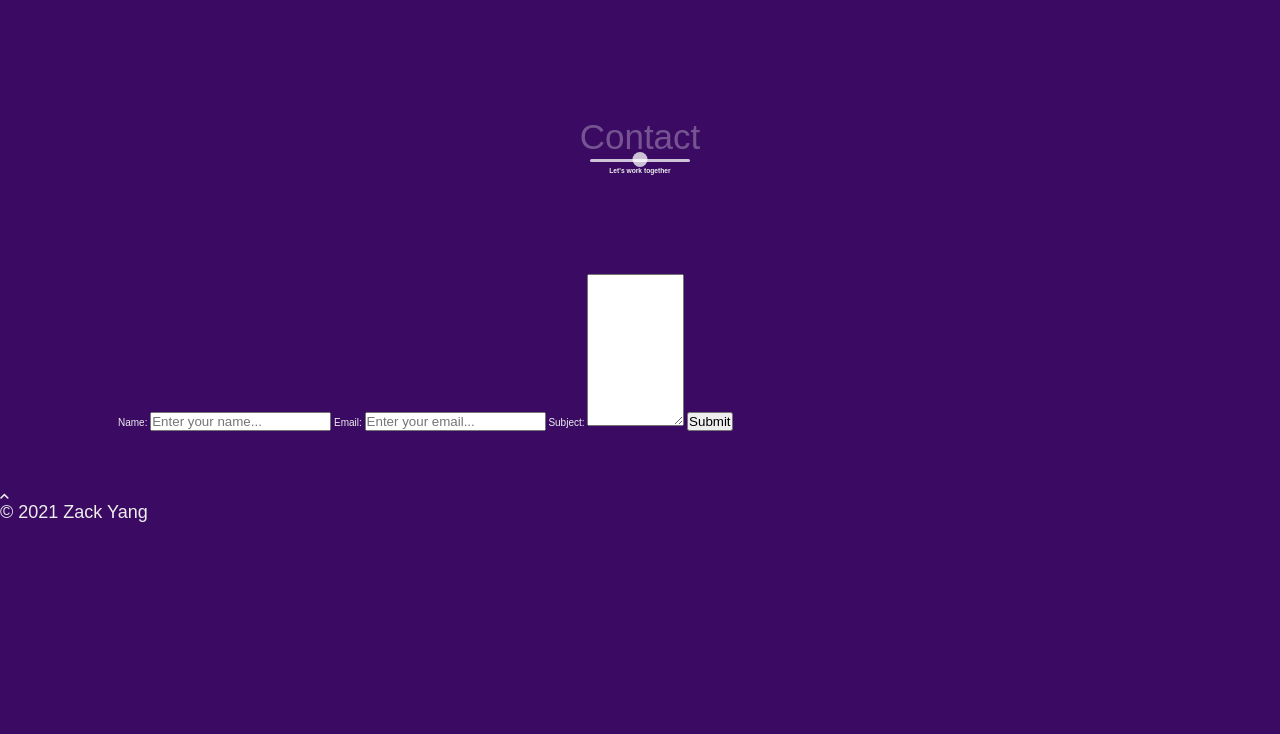
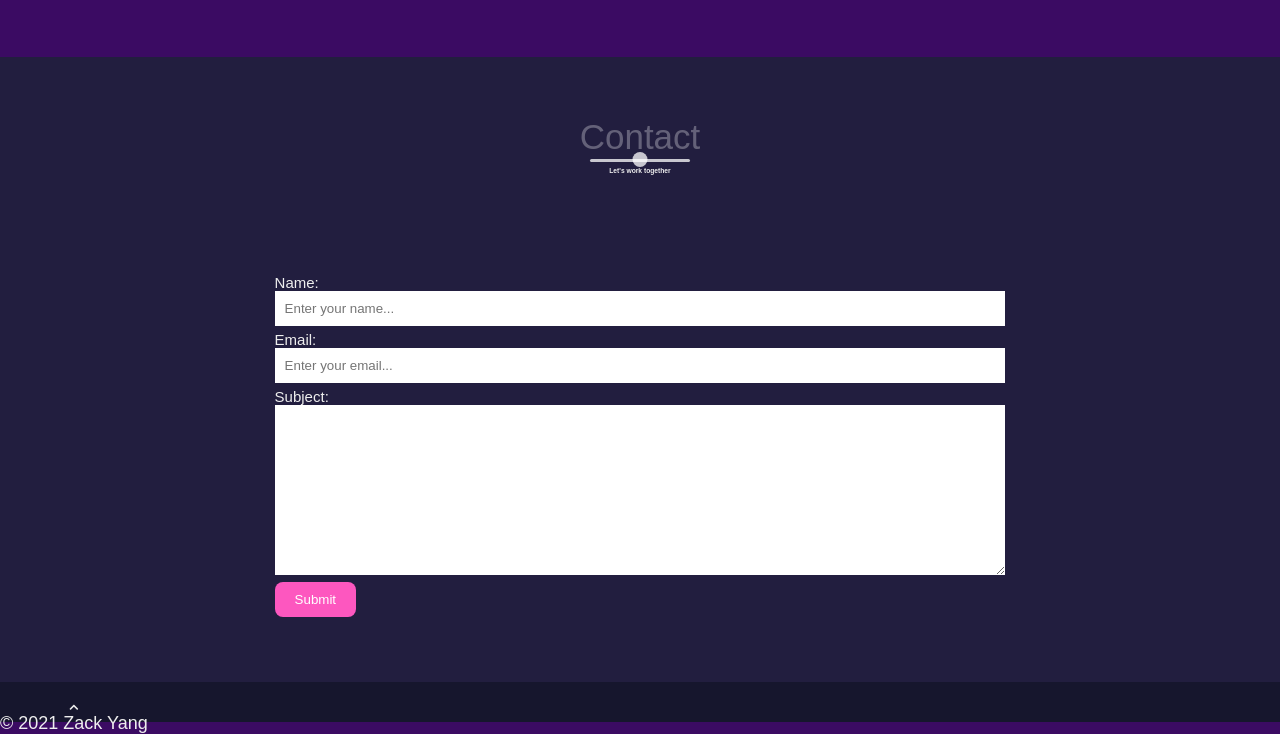
Before and after one commit to zack871024/IAT339-Portfolio, a plain HTML site: page portfolio/index.html in a window 1280 px wide. Shown: the part 3413-4147 px from the top of the page. Before the commit the page ends 3936 px from the top, so only its background shows below. Drawn offline with nearby package versions, Linux system fonts and the light colour scheme.

Commit message:
Styled Contact form
Styled Contact form

```diff
--- a/portfolio/main.css
+++ b/portfolio/main.css
@@ -410,9 +410,61 @@ li {
 /*End timeline*/
 
 /*Start contact*/
+
+.contact {
+  background-color: #221e3f;
+}
+
+form {
+  width: 70%;
+  margin: 0 auto;
+}
+
+form label {
+  font-size: 1.5rem;
+}
+
+input,
+select,
+textarea {
+  width: 100%;
+  padding: 1rem;
+  margin-bottom: 5px;
+  border: none;
+  border: none;
+  outline-color: #fd57bf;
+}
+
+input[type="submit"] {
+  width: initial;
+  background-color: #fd57bf;
+  color: white;
+  padding: 1rem 2rem;
+  border-radius: 0.8rem;
+  cursor: pointer;
+  transition: background-color 650ms;
+}
+
+input[type="submit"]:hover {
+  background-color: #ffe838;
+  color: #221e3f;
+}
+
 /*End contact*/
 
 /*Start footer*/
+
+.copyright {
+  width: 100%;
+  text-align: center;
+  background-color: #16162d;
+  padding: 2rem 0;
+  position: relative;
+}
+
+.up {
+  position: absolute;
+}
 /*End footer*/
 
 /*Start animations*/
```
